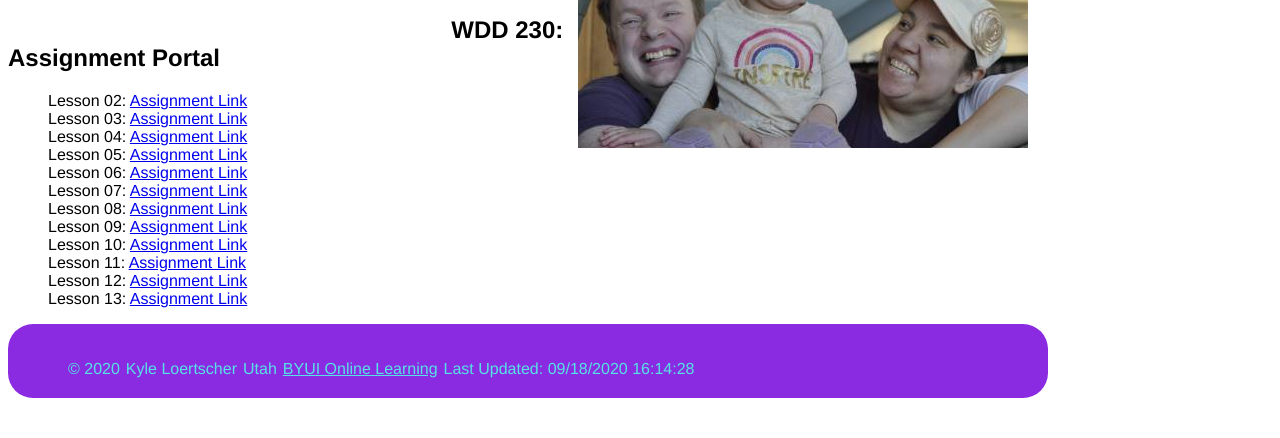
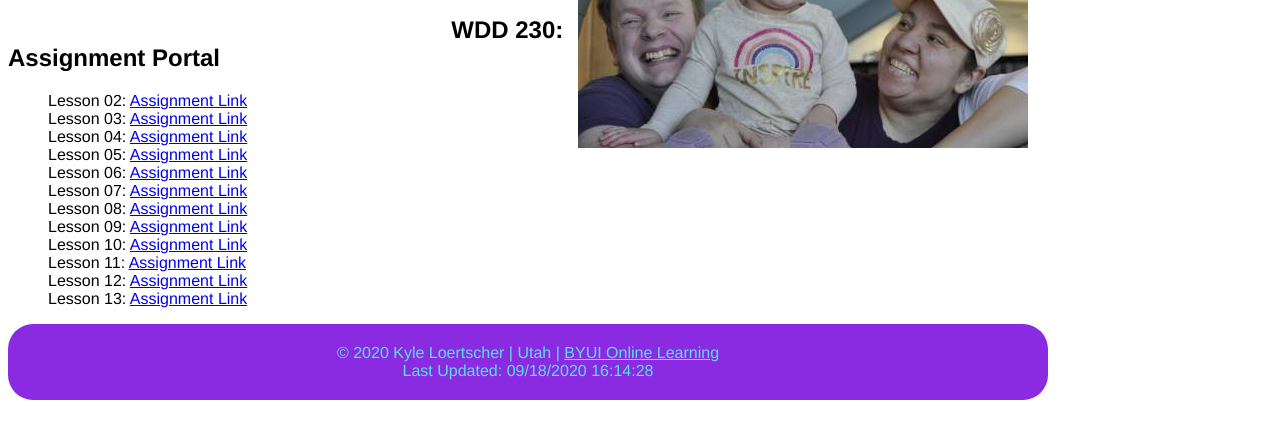
Before and after one commit to tarthron1/tarthron1.github.io, a plain HTML site: page index.html in a window 1280 px wide. Shown: the part 152-590 px from the top of the page. Drawn offline with Linux system fonts and the light colour scheme.

Commit message:
Correct footer

```diff
--- a/css/style.css
+++ b/css/style.css
@@ -28,12 +28,18 @@ ul{
     list-style: none;
 }
 
-
+footer li {
+    float: left;
+}
+footer ul {
+    text-align: center;
+}
 
 footer ul li{
-    float: left;
+    display: inline;
     text-align: center;
     padding-right: 6px;
+    text-decoration: none;
 }
 footer a:link{
     color: #57e2e5;
@@ -43,6 +49,10 @@ footer a:visited{
     color: #e08dac;
 }
 
+footer {
+    text-align: center;
+}
+
 #lastUpdated {
     float: none;
 }
--- a/index.html
+++ b/index.html
@@ -39,14 +39,9 @@
     </div>
   </main>
   <footer>
-    <div>
-      <ul>
-        <li id="currentYear"></li>
-        <li>Kyle Loertscher</li>
-        <li>Utah</li>
-        <li><a href="https://www.byui.edu/online">BYUI Online Learning</a></li>
-      </ul>
-    </div>
+
+    <span id="copyRightInfo"></span>
+    <br>
     <div id="lastUpdated"></div>
   </footer>
   <script src="/js/lastUpdated.js"></script>
--- a/js/lastUpdated.js
+++ b/js/lastUpdated.js
@@ -1,3 +1,4 @@
 document.getElementById("lastUpdated").innerHTML = "Last Updated: " + document.lastModified;
 var date = new Date();
-document.getElementById("currentYear").innerHTML =  "&#169; " + date.getFullYear().toString();
+var stringDate = date.getFullYear().toString();
+document.getElementById("copyRightInfo").innerHTML =  "&#169; " + stringDate + " Kyle Loertscher | Utah | <a href='https://www.byui.edu/online'>BYUI Online Learning</a>"
```
